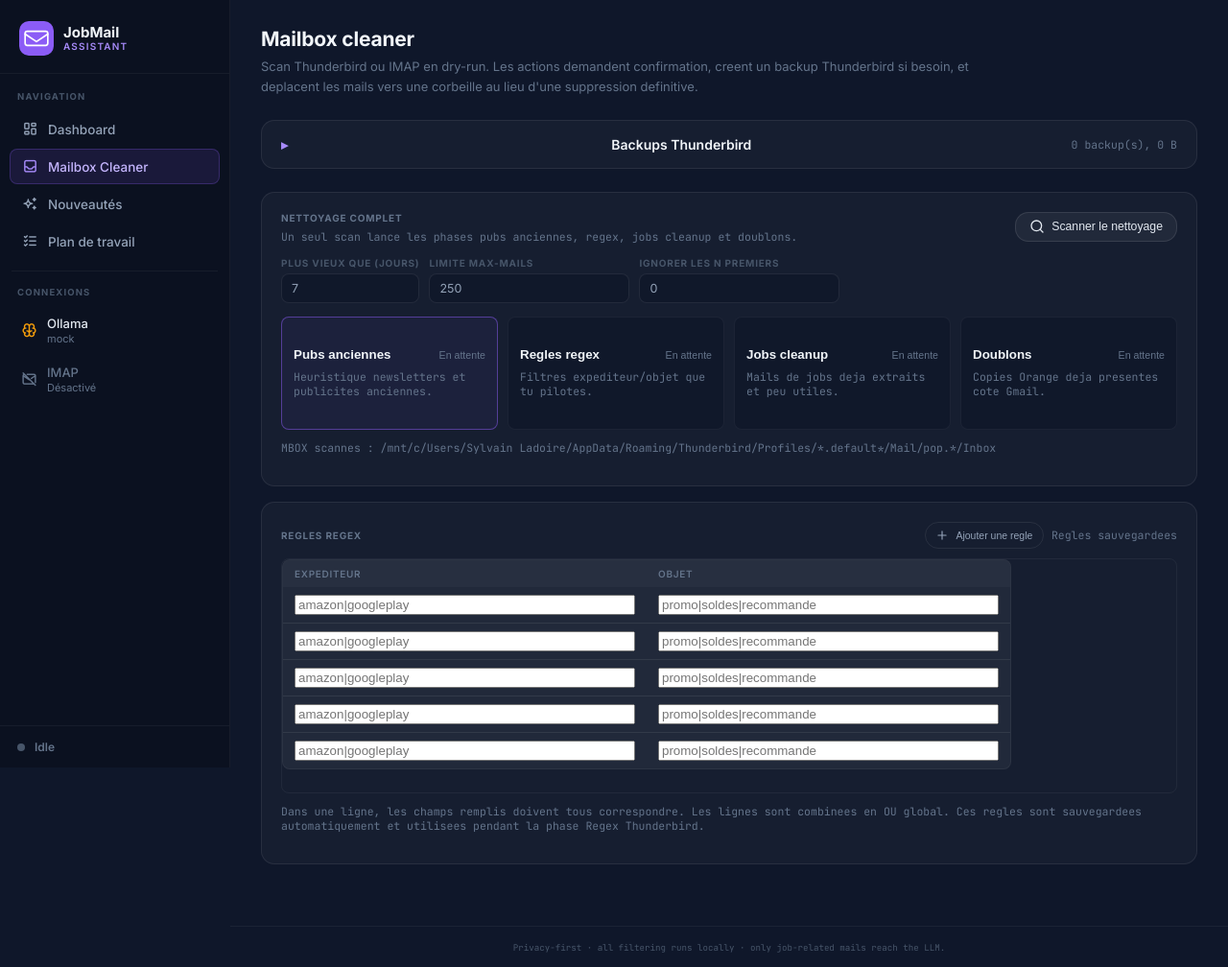
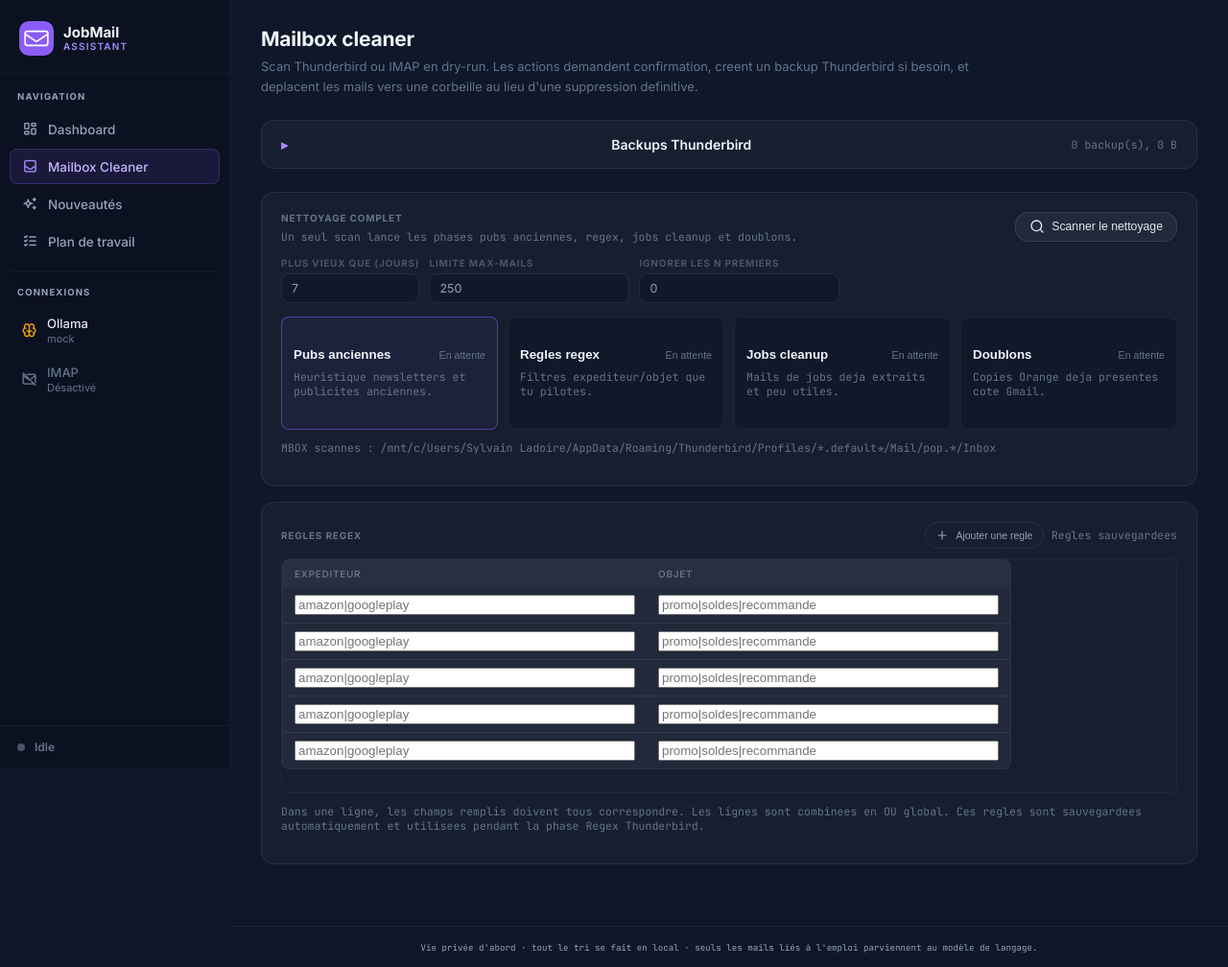
Before and after one commit to Sylad/jobmail-assistant, a FastAPI app: page /cleaner in a window 1280 px wide. Shown: the whole page at 96% size. Run offline with FastAPI, Linux system fonts and the light colour scheme; style sheets or scripts are compiled from the project's sources.

Commit message:
fix(L7): pied de page en français et lisible (6,96:1), libellés de section de la barre latérale à 7,34:1 — jeton --fg-mute existant
Co-Authored-By: Claude Opus 5.5 <noreply@anthropic.com>

```diff
--- a/jobmail/web/static/style.css
+++ b/jobmail/web/static/style.css
@@ -154,7 +154,7 @@ h2 { font-size: 1rem; font-weight: 600; margin: 0 0 10px; }
   font-size: 9.5px;
   font-weight: 700;
   letter-spacing: 0.12em;
-  color: var(--fg-very-faint);
+  color: var(--fg-mute); /* 7,34:1 (était --fg-very-faint, 2,48:1) */
   text-transform: uppercase;
   padding: 4px 8px 8px;
 }
@@ -866,7 +866,7 @@ tr.row-status-replied { background: rgba(245, 158, 11, 0.03); }
 .footer {
   text-align: center;
   padding: 14px 32px;
-  color: var(--fg-very-faint);
+  color: var(--fg-mute); /* 6,96:1 (était --fg-very-faint, 2,36:1) */
   border-top: 1px solid var(--border-soft);
   font-size: 11px;
   font-family: var(--font-mono);
--- a/jobmail/web/templates/base.html
+++ b/jobmail/web/templates/base.html
@@ -158,7 +158,7 @@
       </main>
 
       <footer class="footer">
-        <small>Privacy-first · all filtering runs locally · only job-related mails reach the LLM.</small>
+        <small>Vie privée d'abord · tout le tri se fait en local · seuls les mails liés à l'emploi parviennent au modèle de langage.</small>
       </footer>
 
     </div>
```
Also changed, not shown: tests/test_nav_css.py (+18 -0 lines).
